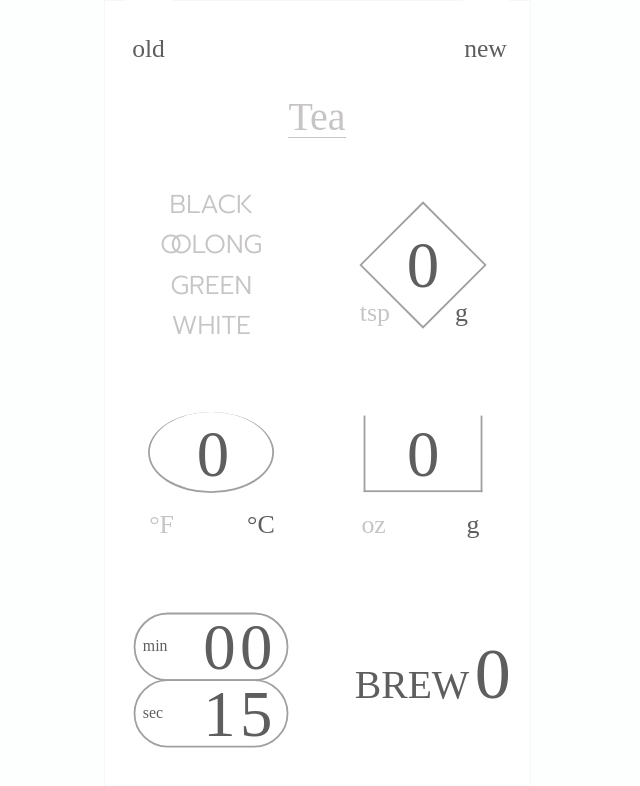
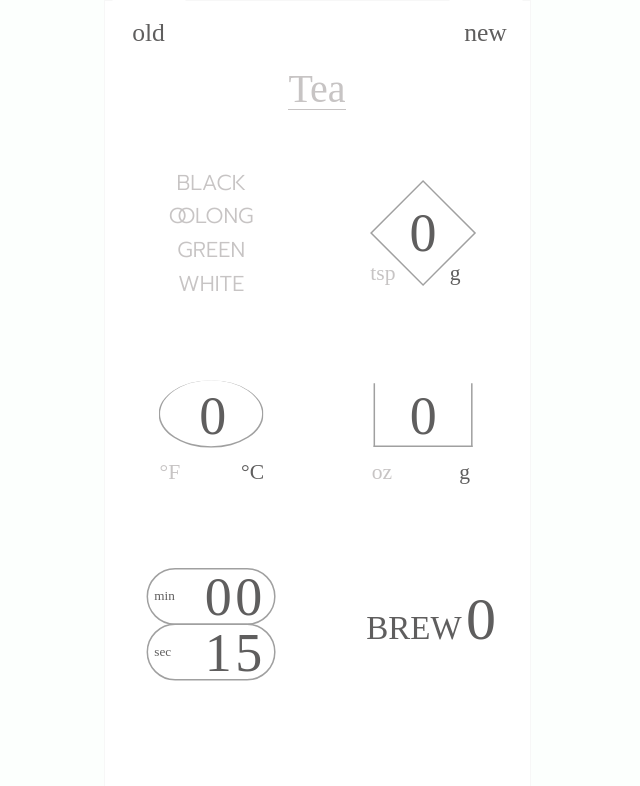
Before and after one commit to GradyCongdon/rebrew.club, a React (Create React App) app: page / in a window 1280 px wide. Shown: the top 786 px of the page, without its empty margins (323-963 px from the left). Built offline with nearby package versions, Linux system fonts and the light colour scheme; a web font is replaced by a local one.

Commit message:
PWA and setTime

```diff
--- a/src/App.tsx
+++ b/src/App.tsx
@@ -11,6 +11,8 @@ import { Weight } from './Weight';
 import { Water } from './Water';
 
 import './App.scss';
+
+const isPWA = () => (window.matchMedia('(display-mode: standalone)').matches) || ((window.navigator as any).standalone) || document.referrer.includes('android-app://');
 
 function App() {
   const [name, setName] = useState('Tea');
@@ -26,9 +28,9 @@ function App() {
   const [isTicking, setIsTicking] = useState(false);
   const [isDone, setIsDone] = useState(false);
   const [isOut, setIsOut] = useState(false);
-  const [minutes, setMinutes] = useState(0);
-  const [seconds, setSeconds] = useState(15);
-  const [lastTime, setLastTime] = useState(seconds);
+  const [time, setTime] = useState(15);
+  const [lastTime, setLastTime] = useState(time);
+  const [autoBrewTime, setAutoBrewTime] = useState(true);
 
   const reset = () => {
     setName('Tea');
@@ -38,8 +40,7 @@ function App() {
     setWater(0);
     setTemperature(0);
     setWeight(0);
-    setSeconds(0);
-    setMinutes(0);
+    setTime(0);
     setIsDone(false);
     setIsTicking(false);
     setIsOut(false);
@@ -49,7 +50,9 @@ function App() {
     setIsTicking(!isTicking)
     setIsDone(false);
     setIsOut(false);
-    setLastTime(seconds + 15);
+    if (autoBrewTime) {
+      setLastTime(time + 15);
+    }
     return _setBrew(count);
   }
 
@@ -58,19 +61,18 @@ function App() {
       return () => { };
     }
     const timer = setTimeout(() => {
-      setSeconds(seconds - 1);
-      if (seconds <= 0) {
+      setTime(time - 1);
+      if (time <= 0) {
         setIsTicking(false);
         setIsDone(true);
-        setMinutes(0);
-        setSeconds(0);
+        setTime(0);
       }
     }, 1000);
 
     return () => {
       clearTimeout(timer);
     }
-  }, [isTicking, seconds]);
+  }, [isTicking, time]);
 
   useEffect(() => {
     if (isDone && isOut) {
@@ -82,9 +84,10 @@ function App() {
   }, [isDone, isOut]);
 
 
+  const pwa = isPWA() ? 'pwa' : '';
 
   return (
-    <main className="pwa" >
+    <main className={pwa} >
       <Controls onNew={reset} />
       <Name selected={selected} setSelected={setSelected} name={name} setName={setName} />
       <Temperature selected={selected} setSelected={setSelected} temperature={temperature} setTemperature={setTemperature} isCelsius={isCelsius} setIsCelsius={setIsCelsius} />
@@ -92,8 +95,8 @@ function App() {
       <Weight selected={selected} setSelected={setSelected} weight={weight} setWeight={setWeight} isMass={isMassWeight} setIsMass={setIsMassWeight} />
       <Water selected={selected} setSelected={setSelected} water={water} setWater={setWater} isMass={isMassWater} setIsMass={setIsMassWater} />
       <Brew selected={selected} setSelected={setSelected} isTicking={isTicking} brew={brew} setBrew={setBrew} />
-      <Timer selected={selected} setSelected={setSelected} minutes={minutes} setMinutes={setMinutes} seconds={seconds} setSeconds={setSeconds} />
-      <Overlay isDone={isDone} isOut={isOut} setIsOut={setIsOut} setTime={setSeconds} lastTime={lastTime} />
+      <Timer selected={selected} setSelected={setSelected} time={time} setTime={setTime} />
+      <Overlay isDone={isDone} isOut={isOut} setIsOut={setIsOut} setTime={setTime} lastTime={lastTime} />
     </main>
   );
 }
--- a/src/Timer/Timer.tsx
+++ b/src/Timer/Timer.tsx
@@ -1,9 +1,15 @@
-import React, { useState } from 'react';
+import React from 'react';
 import { cls, parseAmountInput } from '../utils';
 import './Timer.scss'
 
 
-const values = (x: number) => {
+const minSec = (time: number): number[] => {
+    const min = Math.floor(time / 60);
+    const sec = time - (min * 60);
+    return [min, sec];
+}
+
+const valueNodes = (x: number) => {
     x = x < 0 ? 0 : x;
     const str = x < 10 ? `0${x}` : `${x}`;
     return str
@@ -14,17 +20,25 @@ const values = (x: number) => {
 }
 
 interface TimerProps {
-    minutes: number
-    seconds: number
-    setMinutes: any
-    setSeconds: any
+    time: number
+    setTime: any
     selected: string
     setSelected: any
 }
 
-export const Timer = ({ minutes, setMinutes, seconds, setSeconds, selected, setSelected }: TimerProps) => {
-    const $min = values(minutes);
-    const $sec = values(seconds);
+export const Timer = ({ time, setTime, selected, setSelected }: TimerProps) => {
+    const [min, sec] = minSec(time);
+    const setMinutes = (newMin: number) => {
+        const t = (newMin * 60) + sec;
+        setTime(t);
+    }
+    const setSeconds = (newSec: number) => {
+        const t = (min * 60) + newSec;
+        setTime(t);
+    }
+
+    const $min = valueNodes(min);
+    const $sec = valueNodes(sec);
     const classes = cls([
         'timer',
         selected === 'minutes' ? 'selected-min' : '',
@@ -36,7 +50,7 @@ export const Timer = ({ minutes, setMinutes, seconds, setSeconds, selected, setS
                 <input
                     type="tel"
                     className="input--timer"
-                    value={minutes}
+                    value={min}
                     onClick={(e) => setSelected('minutes')}
                     onChange={(e) => setMinutes(parseAmountInput(9, e))} />
                 <label className="label">
@@ -51,7 +65,7 @@ export const Timer = ({ minutes, setMinutes, seconds, setSeconds, selected, setS
                 <input
                     type="tel"
                     className="input--timer"
-                    value={seconds}
+                    value={sec}
                     onClick={(e) => setSelected('seconds')}
                     onChange={(e) => setSeconds(parseAmountInput(59, e))} />
                 <label className="label">
```
